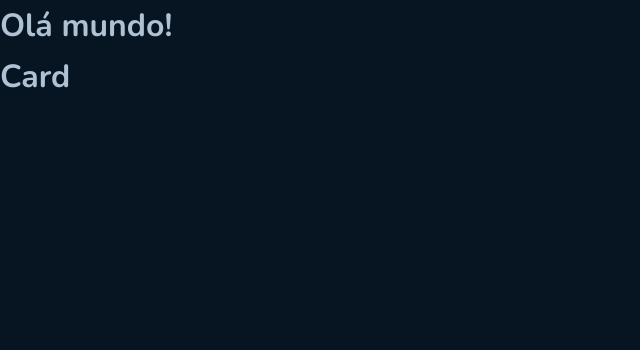
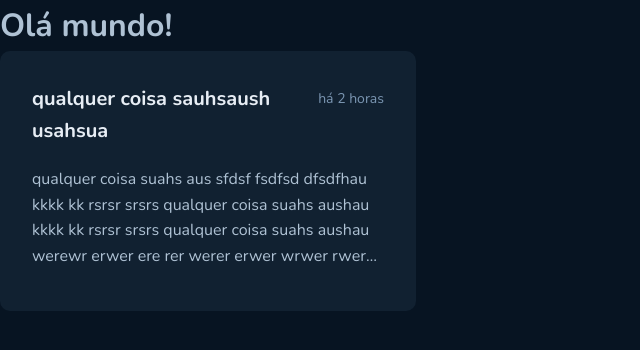
Before and after one commit to mateusrc-dev/github-blog, a React (Vite) app: page / in a window 1280 px wide. Shown: the top 350 px of the page, without its empty margins (0-640 px from the left). Built offline with nearby package versions, Linux system fonts and the light colour scheme.

Commit message:
create componente Card

```diff
--- a/src/App.tsx
+++ b/src/App.tsx
@@ -4,7 +4,11 @@ export function App() {
   return (
     <div className="App">
       <h1>Olá mundo!</h1>
-      <Card />
+      <Card
+        title={"qualquer coisa sauhsaush usahsua"}
+        description={"qualquer coisa suahs aus sfdsf fsdfsd dfsdfhau kkkk kk rsrsr srsrs qualquer coisa suahs aushau kkkk kk rsrsr srsrs qualquer coisa suahs aushau  werewr erwer ere rer werer erwer wrwer rwer rw srsrs"}
+        date="há 2 horas"
+      />
     </div>
-  )
+  );
 }
--- a/src/components/Card/index.tsx
+++ b/src/components/Card/index.tsx
@@ -1,9 +1,19 @@
-import { CardContainer } from "./styles";
+import { CardContainer, CardHeader } from "./styles";
 
-export function Card() {
+interface CardProps {
+  title: string;
+  description: string;
+  date: string;
+}
+
+export function Card({ title, description, date }: CardProps) {
   return (
     <CardContainer>
-      <h1>Card</h1>
+      <CardHeader>
+        <h1>{title}</h1>
+        <span>{date}</span>
+      </CardHeader>
+      <p>{description}</p>
     </CardContainer>
   );
 }
--- a/src/components/Card/styles.ts
+++ b/src/components/Card/styles.ts
@@ -1,5 +1,36 @@
-import styled from 'styled-components'
+import styled from "styled-components";
 
 export const CardContainer = styled.div`
+  width: 26rem;
+  height: 16.25rem;
+  background: ${(props) => props.theme["base-post"]};
+  border-radius: 10px;
+  display: flex;
+  flex-direction: column;
+  gap: 1.25rem;
+  padding: 2rem;
+  p {
+    display: -webkit-box;
+    text-overflow: ellipsis;
+    overflow: hidden;
+    -webkit-line-clamp: 4;
+    -webkit-box-orient: vertical;
+  }
+`;
 
-`
+export const CardHeader = styled.header`
+  display: flex;
+  align-items: flex-start;
+  gap: 1rem;
+  h1 {
+    font-weight: 700;
+    font-size: 1.25rem;
+    color: ${(props) => props.theme["base-title"]};
+  }
+  span {
+    white-space: nowrap;
+    margin-top: 0.33rem;
+    font-size: 0.875rem;
+    color: ${(props) => props.theme["base-span"]};
+  }
+`;
```
